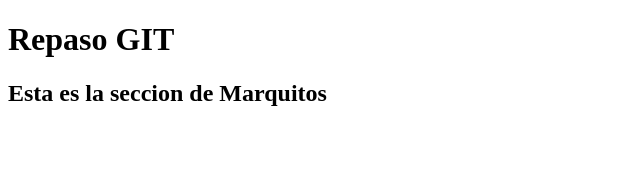
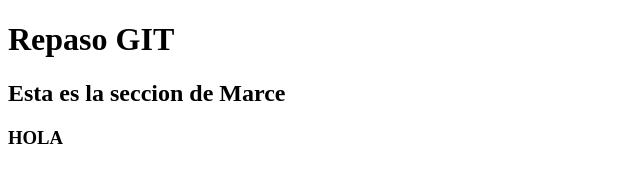
Before and after one commit to patoogm/repasogit, a plain HTML site: page index.html in a window 1280 px wide. Shown: the whole page, without its empty margins (0-640 px from the left). Drawn offline with Linux system fonts and the light colour scheme.

Commit message:
Parte de marcelo

```diff
--- a/index.html
+++ b/index.html
@@ -8,7 +8,8 @@
 <body>
   <h1>Repaso GIT</h1>
   <section>
-    <h2>Esta es la seccion de Marquitos</h2>
+    <h2>Esta es la seccion de Marce</h2>
+    <h3>HOLA</h3>
   </section>
 </body>
 </html>
```
